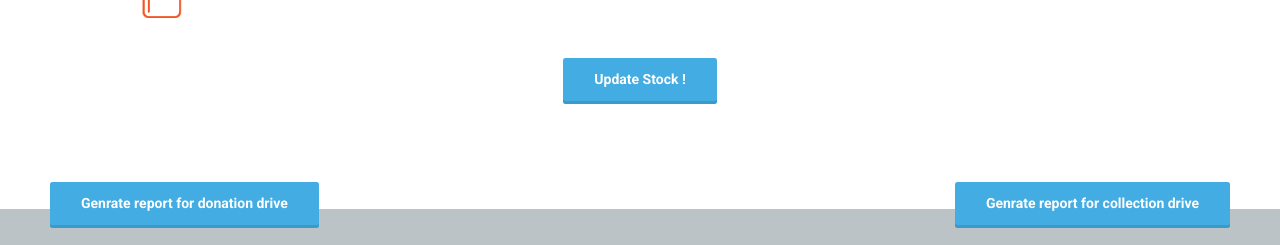
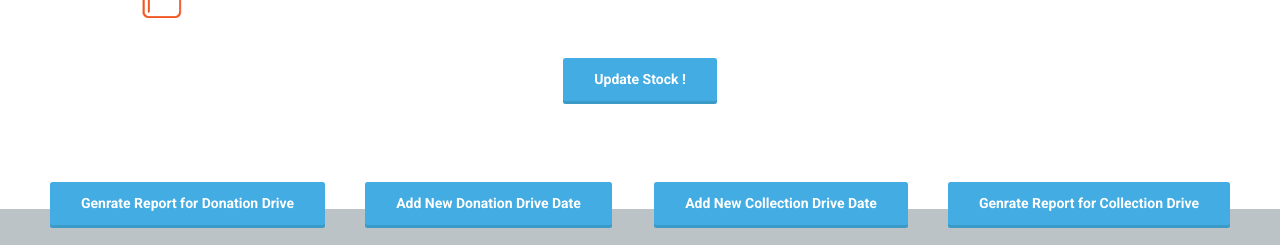
Before and after one commit to parthbhide/helpinghands, a Django app: page /adminhome/ in a window 1280 px wide. Shown: the part 591-836 px from the top of the page. Run offline with Django 3.2, Linux system fonts and the light colour scheme; the visitor is signed in with stand-in values (Sample User, id 1); data that the repository does not hold is empty; some libraries are stand-ins or nearby versions; some web fonts are replaced.

Commit message:
admins can now add drive dates

```diff
--- a/helpinghands/views.py
+++ b/helpinghands/views.py
@@ -201,7 +201,7 @@ def logout(request):
 
     return render(request, 'login.html')
 
-@login_required
+@login_required(login_url='/login/')
 def donorhome(request):
     dates = collection_drive.objects.all()
     _details = donates_items_in.objects.all()
@@ -256,7 +256,7 @@ def donorhome(request):
 
         return render(request, 'donorloginscreen.html', {'dates': c , 'len': range(len(c)), 'flag': flag, 'e':e })
 
-@login_required
+@login_required(login_url='/login/')
 def receiverhome(request):
     dates = donation_drive.objects.all()
     curr_stock = stock.objects.all()
@@ -309,7 +309,7 @@ def receiverhome(request):
         return render(request, 'receiverloginscreen.html', {'dates': c , 'len': range(len(c)), 'flag': flag, 'e':e, 'cloths' : cloths, 'stationary': stationary, 'footwear': footwear })
 
 
-@login_required
+@login_required(login_url='/login/')
 def volunteerhome(request):
     collect = collection_drive.objects.all()
     donate = donation_drive.objects.all()
@@ -406,7 +406,7 @@ def volunteerhome(request):
 
         return render(request,'volunteer-home.html',{'collection_dates': d , 'donation_dates' : c, 'c_flag': c_flag, 'c_e':c_e,'d_flag': d_flag, 'd_e':d_e, 'donor_detail' : p, 'receiver_detail': q, 'dis_flag' : dis_flag})
 
-
+@login_required(login_url='/login/')
 def adminhome(request):
     collect = collection_drive.objects.all()
     d = {}
@@ -427,8 +427,40 @@ def adminhome(request):
     template = env.get_template("myreport.html")
 
     if request.method == "POST":
+        if request.POST.get('collectiondrivedate',False):
+            new_date = datetime.strptime(request.POST.get('collectiondrivedate'), '%Y-%m-%d')
+
+            try:
+                get_date = collection_drive.objects.get(date=new_date)
+            except collection_drive.DoesNotExist:
+                get_date = None
+
+            if get_date is not None:
+                return render (request,'admin.html', {'collection_dates': d, 'donation_dates' : c, 'DateAlreadyExists': True})
+            else:
+                collection_drive_ob = collection_drive()
+                collection_drive_ob.date = new_date
+                collection_drive_ob.save()
+                return render (request,'admin.html', {'collection_dates': d, 'donation_dates' : c, 'NewDateAdded': True })
+
+        elif request.POST.get('donationdrivedate',False):
+            new_date = datetime.strptime(request.POST.get('donationdrivedate'),'%Y-%m-%d')
+
+            try:
+                get_date = donation_drive.objects.get(date=new_date)
+            except donation_drive.DoesNotExist:
+                get_date = None
+
+            if get_date is not None:
+                return render (request,'admin.html', {'collection_dates': d, 'donation_dates' : c, 'DateAlreadyExists': True})
+            else:
+                donation_drive_ob = donation_drive()
+                donation_drive_ob.date = new_date
+                donation_drive_ob.save()
+                return render (request,'admin.html', {'collection_dates': d, 'donation_dates' : c, 'NewDateAdded': True })
+
         #To genrate collection drive reports
-        if request.POST.get('collection_date',False):
+        elif request.POST.get('collection_date',False):
             collection_date_index = int(request.POST.get('collection_date',False))
 
             #if collection drive date has occured, we dont need to genrate report , just display report by fetching from database
--- a/templates/admin.html
+++ b/templates/admin.html
@@ -189,6 +189,8 @@
                                                                     <strong>enter 5 in the updated quantity field for stationary.</strong> </li>
                 </h4></ul>
         </div>
+        {% if DateAlreadyExists %}<script>alert('Drive on this date is already scheduled. Please chose another date !'); </script> {% endif %}
+        {% if NewDateAdded %}<script>alert('New Drive Date added to schedule !'); </script> {% endif %}
 <form id= "donation" method= "POST" action= "{% url 'adminhome' %}">
 {% csrf_token %}
 <div class="table">
@@ -257,7 +259,7 @@
            <div class="container-fluid" >
                 <div style="margin: 10px; float: left;">
 
-                     <button id="donationreport" class="btn btn-update" style=" margin: 10px;">Genrate report for donation drive</button>
+                     <button id="donationreport" class="btn btn-update" style=" margin: 10px;">Genrate Report for Donation Drive</button>
 
                      <div id="donationModal" class="modal">
 
@@ -288,7 +290,7 @@
 
                 <div style="margin: 10px; float: right;">
 
-                    <button type = "submit" id="collectionreport" class="btn btn-update" style=" margin: 10px;" OnClick="btnClear_Click">Genrate report for collection drive</button>
+                    <button type = "submit" id="collectionreport" class="btn btn-update" style=" margin: 10px;" OnClick="btnClear_Click">Genrate Report for Collection Drive</button>
 
                     <div id="collectionModal" class="modal">
 
@@ -317,10 +319,44 @@
                     </div>
 
                 </div>
+
+                <div style="margin: 10px; float: right;">
+
+                    <button type = "submit" id="newcollectiondrivedate" class="btn btn-update" style=" margin: 10px;" OnClick="btnClear_Click">Add New Collection Drive Date</button>
+
+                </div>
+
+                <div id="addcollectiondate" style="margin: 10px; float: right; display: none;">
+                  <div style="display: inline-flex;">
+                    <form id= "add_collectiondrive_date" method= "POST" action= "{% url 'adminhome' %}">
+                      {% csrf_token %}
+                      <input type="date" style="margin: 10px;" name="collectiondrivedate">
+                      <button type = "submit" id="addcollectiondrivedate" class="btn btn-update" style=" margin: 10px;">Add Date</button>
+                    </form>
+                    <span class="close" style="margin-left: 10px; float: right;">&times;</span>
+                  </div>
+                </div>
+
+                <div style="margin: 10px; float: left;">
+
+                    <button type = "submit" id="newdonationdrivedate" class="btn btn-update" style=" margin: 10px;" OnClick="btnClear_Click">Add New Donation Drive Date</button>
+
+                </div>
+
+                <div id="adddonationdate" style="margin: 10px; float: left; display: none;">
+                  <div style="display: inline-flex;">
+                    <span class="close" style="margin-right: 10px; float: left;">&times;</span>
+                    <form id= "add_donationdrive_date" method= "POST" action= "{% url 'adminhome' %}">
+                      {% csrf_token %}
+                      <button type = "submit" id="adddonationdrivedate" class="btn btn-update" style=" margin: 10px;" OnClick="btnClear_Click">Add Date</button>
+                      <input type="date" style="margin: 10px;" name="donationdrivedate">
+                    </form>
+                  </div>
+                </div>
+
          </div>
      </div>
 </div>
-</form>
 </div>
 
 <script>
@@ -332,12 +368,18 @@ var btn1 = document.getElementById("donationreport");
 
 var btn2 = document.getElementById("collectionreport");
 
+var btn3 = document.getElementById("newcollectiondrivedate");
+
+var btn4 = document.getElementById("newdonationdrivedate");
+
 // Get the <span> element that closes the modal
 var span1 = document.getElementsByClassName("close")[0];
 
 var span2 = document.getElementsByClassName("close")[1];
 
 var span3 = document.getElementsByClassName("close")[2];
+
+var span4 = document.getElementsByClassName("close")[3];
 
 var donationsubmit = document.getElementById("donationsubmit");
 
@@ -352,6 +394,24 @@ btn2.onclick = function() {
   collectionModal.style.display = "block";
 }
 
+btn2.onclick = function() {
+  collectionModal.style.display = "block";
+}
+
+btn3.onclick = function() {
+  addcollectiondate.style.display = "block";
+
+  if(adddonationdate.style.display == "block")
+    adddonationdate.style.display = "none";
+}
+
+btn4.onclick = function() {
+  adddonationdate.style.display = "block";
+  if(addcollectiondate.style.display == "block")
+    addcollectiondate.style.display = "none";
+}
+
+
 // When the user clicks on <span> (x), close the modal
 span1.onclick = function() {
         donationModal.style.display = "none";
@@ -359,6 +419,14 @@ span1.onclick = function() {
 
 span2.onclick = function() {
         collectionModal.style.display = "none";
+}
+
+span3.onclick = function() {
+        addcollectiondate.style.display = "none";
+}
+
+span4.onclick = function() {
+        adddonationdate.style.display = "none";
 }
 
 donationsubmit.onclick = function() {
```
